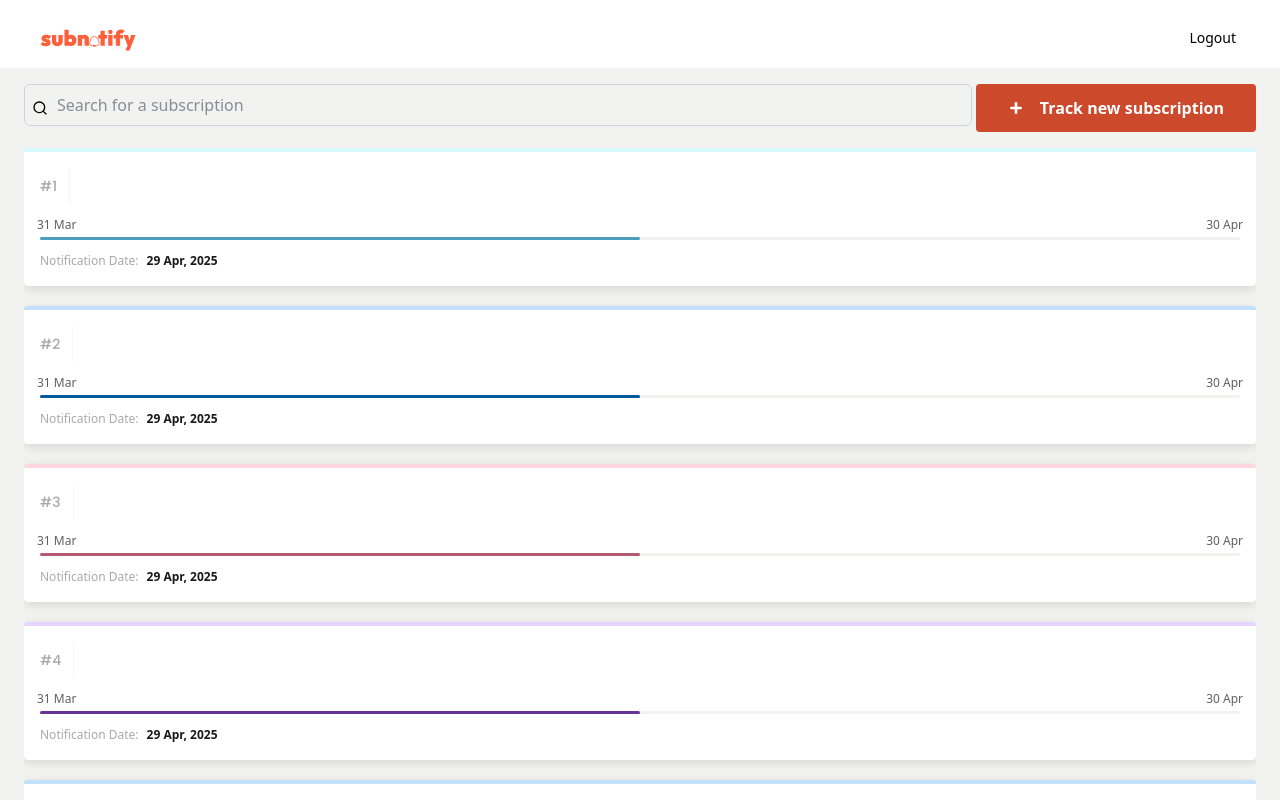
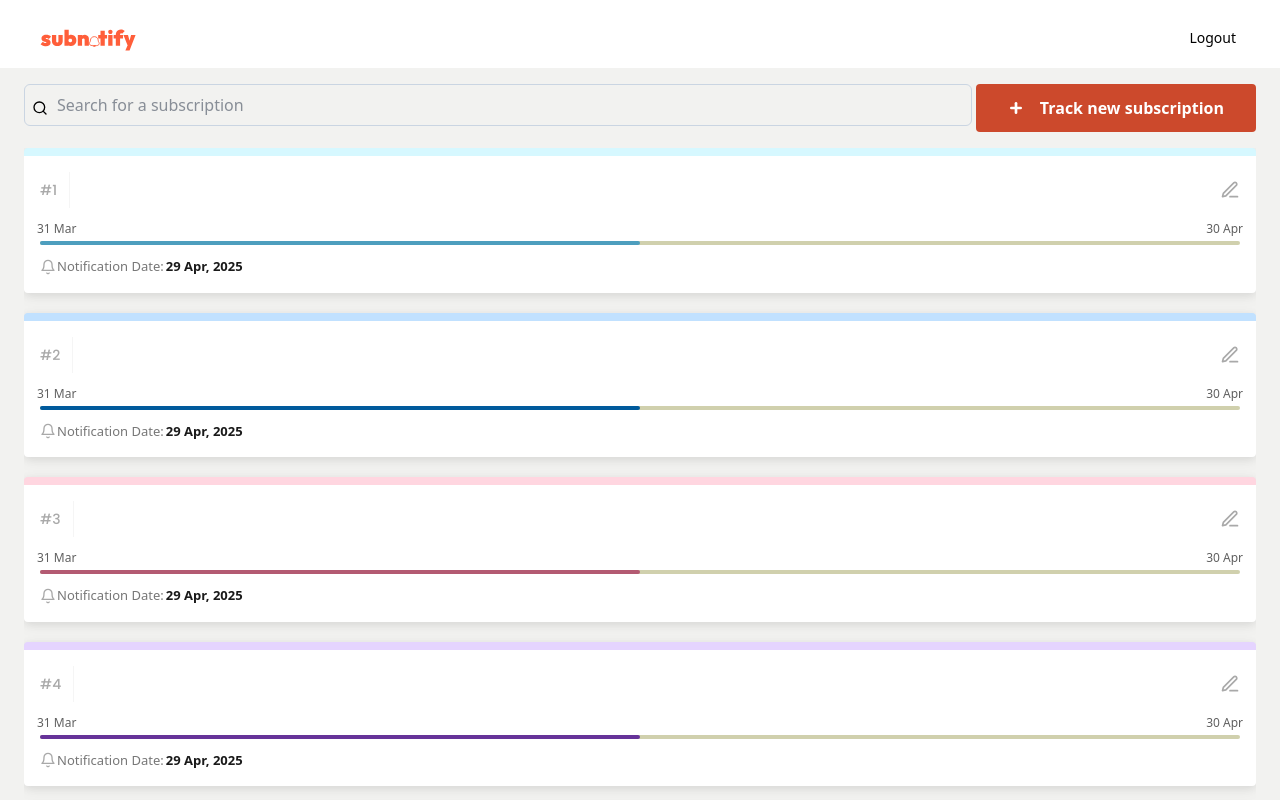
Before and after one commit to HayBeeCoder/subnotify, a Vue app: page /dashboard in a window 1280 px wide. Shown: the top 800 px of the page. Built offline with nearby package versions, Linux system fonts and the light colour scheme; no server answers.

Commit message:
[feature] implement susbcription card

```diff
--- a/src/components/DashboardCards/DashboardCard.vue
+++ b/src/components/DashboardCards/DashboardCard.vue
@@ -1,6 +1,9 @@
 <script lang="ts" setup>
 import convertTimezone from '@/utils/helpers/convertTime'
 import type { CardType } from './type'
+import IconEdit from '../icons/IconEdit.vue';
+import IconBell from '../icons/IconBell.vue';
+import IconmoreVertical from '../icons/IconmoreVertical.vue';
 
 defineProps<{
   index: number,
@@ -13,22 +16,25 @@ defineProps<{
 </script>
 
 <template>
-  <li class="mb-5 bg-white p-4 rounded-[4px] border-t-4" :style="{ borderColor: color.pastel }">
+  <li class="mb-5 bg-white p-4 rounded-[4px] border-t-[6px]  md:border-t-[8px] cursor-pointer hover:scale-105 hover:ease-linear ease-linear duration-300" :style="{ borderColor: color.pastel }">
     <div class="flex gap-3 items-center">
       <span class="font-medium text-sm text-[#A9A9A9] font-poppins"> #{{ index + 1 }} </span>
-      <div class="border-[#F5F5F5] border-l-[1px] pl-2">
+      <div class="border-[#F5F5F5] border-l-[1px] pl-2 flex-grow">
         <p>
           <span
-            class="font-bold text-sm md:text-md spacing tracking-wider leading-[100%] text-[#1A1A1A]"
+            class="font-bold text-sm  spacing tracking-wider leading-[100%] text-[#1A1A1A]"
           >
             {{ item.provider }}
           </span>
         </p>
-        <p class="text-[12px] md:text-md leading-[100%]">
+        <p class="text-[12px]  leading-[100%]">
           <!-- type: -->
-          <span class="text-[#A9A9A9]"> {{ item.type }} </span>
+          <span class=" text-[#777777]"> {{ item.type }} </span>
         </p>
       </div>
+      <span class="w-5 h-5 text-[#A9A9A9] hover:text-[#1a1a1a] cursor-pointer">
+      <IconEdit/>
+      </span>
     </div>
 
     <div class="my-3">
@@ -49,14 +55,18 @@ defineProps<{
             ).split(",")[0]
           }}</p>
       </div>
-      <div class="w-full h-[3px] bg-[#F2F2F0] rounded-full flex">
+      <div class="w-full h-[4px] bg-[#d0d0ad] rounded-full flex">
         <div class="w-1/2 h-full rounded-full" :style="{ background: color.dark }" />
       </div>
     </div>
-    <p class="text-[12px] flex gap-2 items-cener">
-      <span class="text-[#A9A9A9]">Notification Date:</span>
-      <span class="text-[#1A1A1A] font-semibold">{{ convertTimezone(item.end_date - 3600, item.user_timezone ) }}</span>
+    <!-- <div class="flex justify-between items-center"> -->
+    <p class="text-[13px] flex items-center ">
+    <span class="w-4 h-4 text-[#a9a9a9] mr-px"><IconBell/></span>
+      <span class="text-[#777777] mr-[2px] ">Notification Date:</span>
+      <span class="text-[#1A1A1A] font-semibold">{{ convertTimezone(item.end_date - 86400, item.user_timezone ) }}</span>
     </p>
+
+    <!-- </div> -->
   </li>
 </template>
 
```
